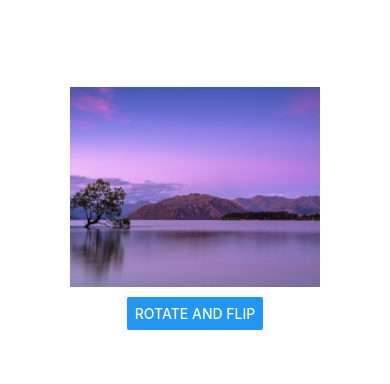
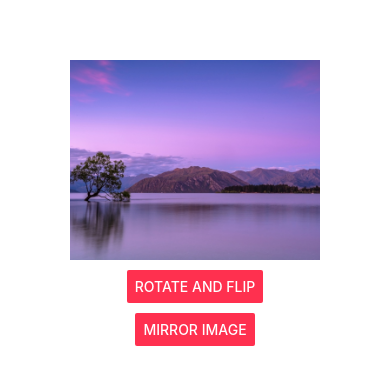
Before and after one commit to MarcelFeo/image_editor, a React Native app: screen / in a window 390 px wide. Shown: the part 214-598 px from the top of the page. Built offline with nearby package versions, Linux system fonts and the light colour scheme.

Commit message:
adicionando função de espelhamento

```diff
--- a/App.js
+++ b/App.js
@@ -16,7 +16,7 @@ export default function App() {
     })();
   }, []);
 
-  const _rotate90andFlip = async () => {
+  const rotate90andFlip = async () => {
     const manipResult = await manipulateAsync(
       image.localUri || image.uri,
       [
@@ -28,7 +28,19 @@ export default function App() {
     setImage(manipResult);
   };
 
-  const _renderImage = () => (
+  const mirrorImage = async () => {
+    const manipResult = await manipulateAsync(
+      image.localUri || image.uri,
+      [
+        { rotate: 180 },
+        { flip: FlipType.Vertical },
+      ],
+      { compress: 1, format: SaveFormat.JPEG }
+    );
+    setImage(manipResult);
+  };
+
+  const renderImage = () => (
     <View style={styles.imageContainer}>
       <Image
         source={{ uri: image.localUri || image.uri }}
@@ -39,8 +51,13 @@ export default function App() {
 
   return (
     <View style={styles.container}>
-      {ready && image && _renderImage()}
-      <Button title="Rotate and Flip" onPress={_rotate90andFlip} />
+      {ready && image && renderImage()}
+      <View style={styles.buttonContainer}>
+        <Button title="Rotate and Flip" onPress={rotate90andFlip} color="#ff304f" />
+      </View>
+      <View style={styles.buttonContainer}>
+        <Button title="Mirror Image" onPress={mirrorImage} color="#ff304f" />
+      </View>
     </View>
   );
 }
@@ -57,4 +74,7 @@ const styles = StyleSheet.create({
     height: 200,
     marginBottom: 10,
   },
+  buttonContainer: {
+    marginBottom: 10,
+  }
 });
```
